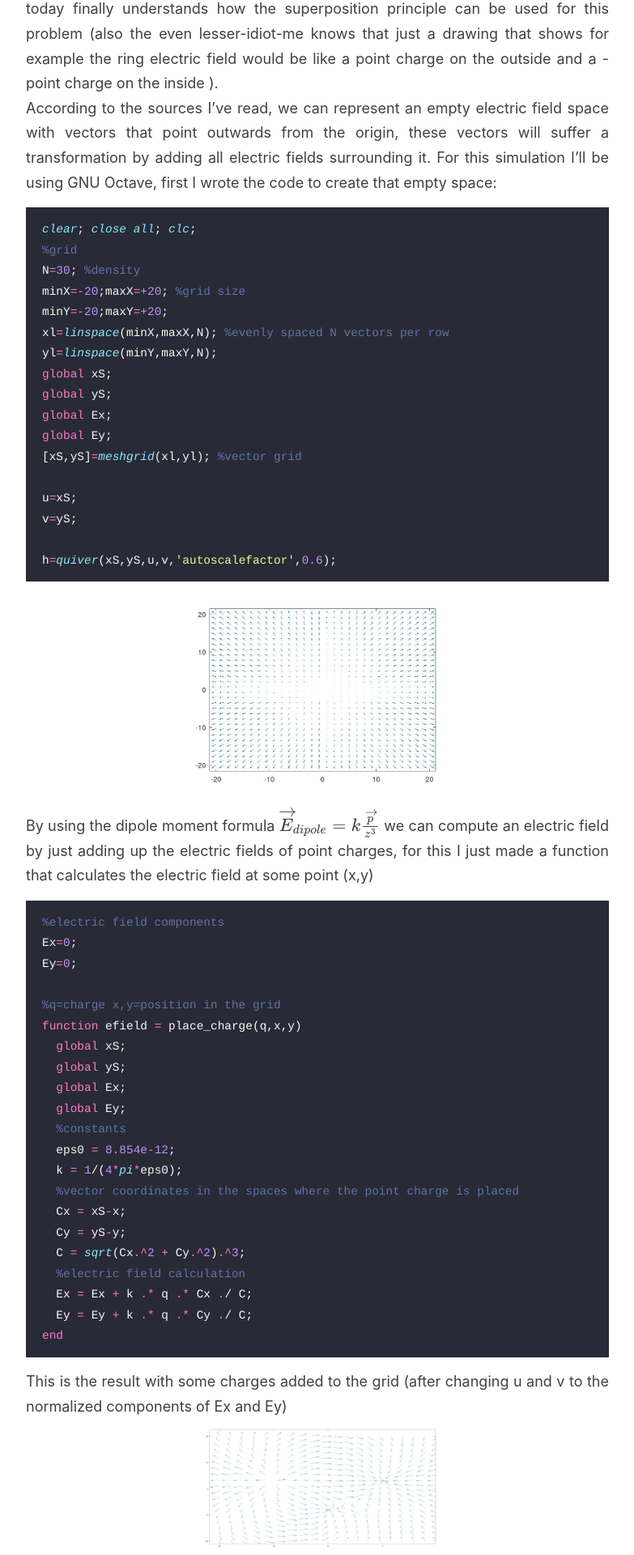
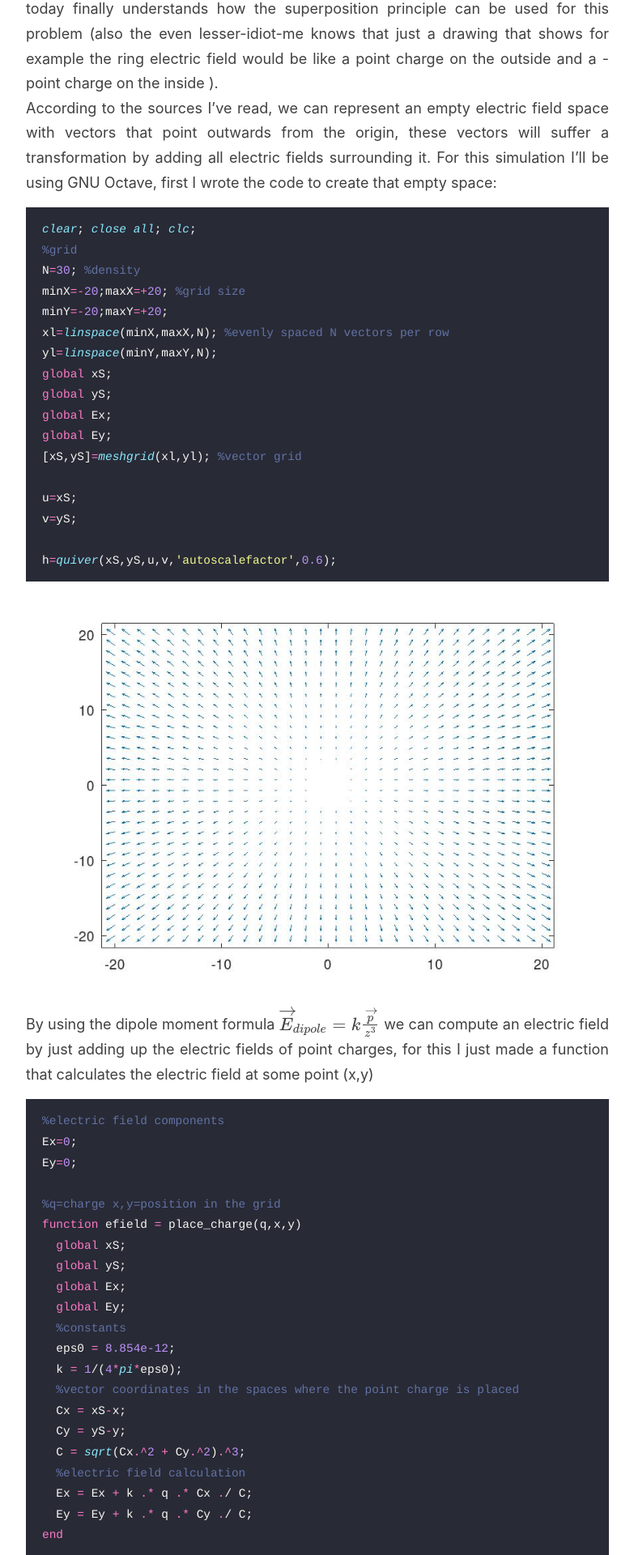
Before and after one commit to l1g4v/l1g4v.github.io, a Jekyll site: the page built from _posts/2022-05-10-visualizing-electric-fields.md, in a window 1280 px wide. Shown: the part 4480-6400 px from the top of the page at 81% size, without its empty margins (248-1031 px from the left). Built offline with Jekyll 4.4.1, drawn with Linux system fonts in a browser that asks for light colours.

Commit message:
vfield_r5

````diff
--- a/_posts/2022-05-10-visualizing-electric-fields.md
+++ b/_posts/2022-05-10-visualizing-electric-fields.md
@@ -90,7 +90,7 @@
 
 h=quiver(xS,yS,u,v,'autoscalefactor',0.6);
 ```
-<img src="{{ site.baseurl }}/images/2022-05-10-visualizing-electric-fields/emptyfield.jpg" width="50%" height="50%">
+<img src="{{ site.baseurl }}/images/2022-05-10-visualizing-electric-fields/emptyfield.jpg">
 
 By using the dipole moment formula $$\overrightarrow{E}_{dipole}=k\frac{\overrightarrow{p}}{z^{3}}$$ we can compute an electric field by just adding up the electric fields of point charges, for this I just made a function that calculates the electric field at some point (x,y)
 ```m
@@ -117,7 +117,7 @@
 end
 ```
 This is the result with some charges added to the grid (after changing u and v to the normalized components of Ex and Ey)
-<img src="{{ site.baseurl }}/images/2022-05-10-visualizing-electric-fields/randomfield.jpg" width="50%" height="50%">
+<img src="{{ site.baseurl }}/images/2022-05-10-visualizing-electric-fields/randomfield.jpg">
 
 ## Shaped charges
 
@@ -156,7 +156,7 @@
 end
 ```
 This is what two parallel lines electric field look like:
-<img src="{{ site.baseurl }}/images/2022-05-10-visualizing-electric-fields/linefield.jpg" width="50%" height="50%">
+<img src="{{ site.baseurl }}/images/2022-05-10-visualizing-electric-fields/linefield.jpg">
 Now, for the final shape we were asked how its electric field would look like, the ring. For this one I just need to place $$\frac{q}{2\pi r}$$ charges around a circle at $$r$$ distance from a point that will be our center ($$(x_0+r\space\cos\space\theta,y_0+r\space\sin\theta)$$ basically)
 ```m
 function ringfi = place_ring(q,x,y,r)
@@ -170,7 +170,7 @@
 end
 ```
 This is what it looks like (also at this point i added a visual aid to the place_charge function)
-<img src="{{ site.baseurl }}/images/2022-05-10-visualizing-electric-fields/ringfield.jpg" width="50%" height="50%">
+<img src="{{ site.baseurl }}/images/2022-05-10-visualizing-electric-fields/ringfield.jpg">
 Here is the full code for those who want to play with it
 ```m
 clear; close all; clc;
@@ -286,7 +286,7 @@
 <table>
 <tbody>
       <tr>
-				<td><video width="50%" height="50%" autoplay muted>
+				<td><video width="75%" height="75%" autoplay muted>
   <source src="{{ site.baseurl }}/images/2022-05-10-visualizing-electric-fields/dipole.webm" type="video/webm">
 Your browser does not support the video tag.
 </video>   </td>
````
